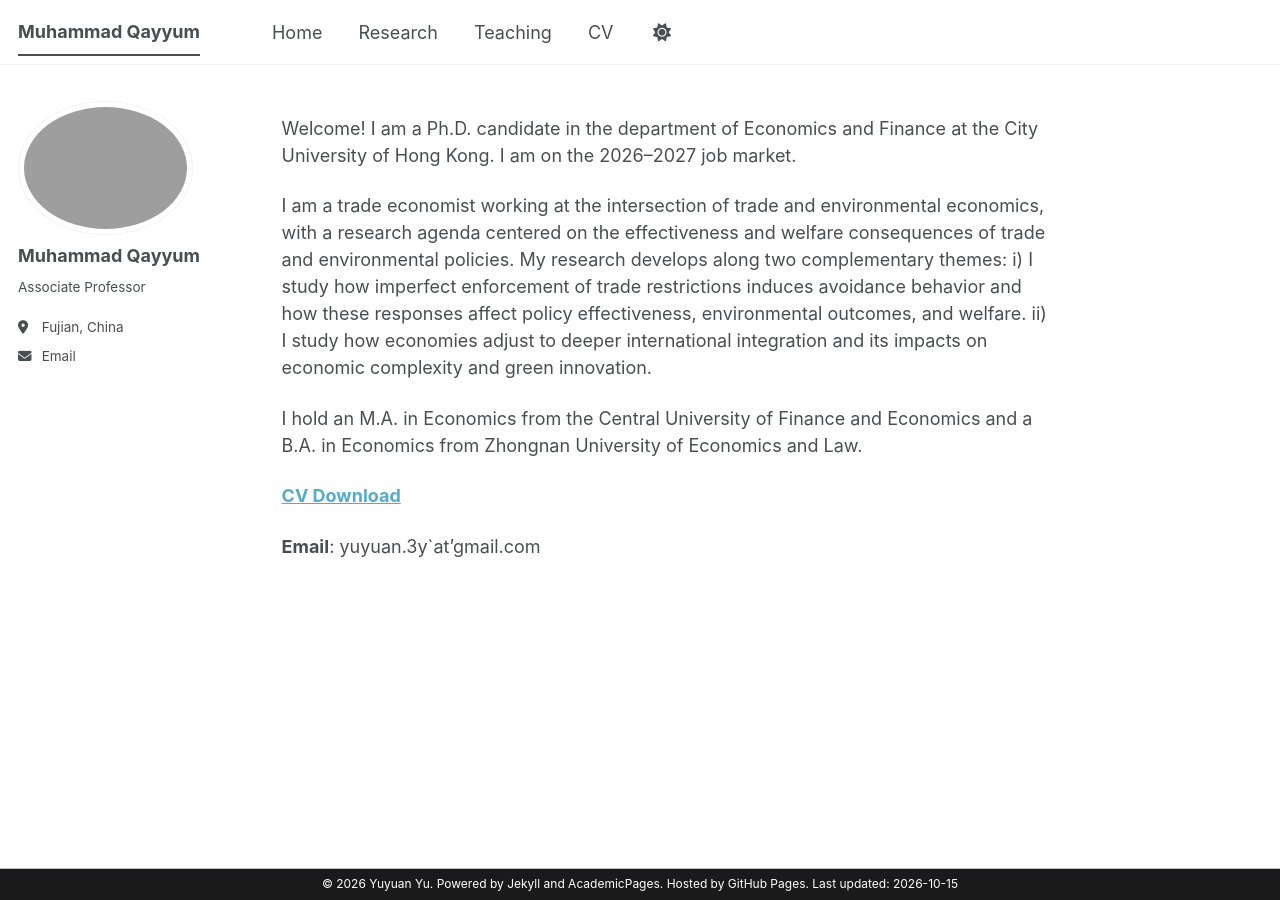
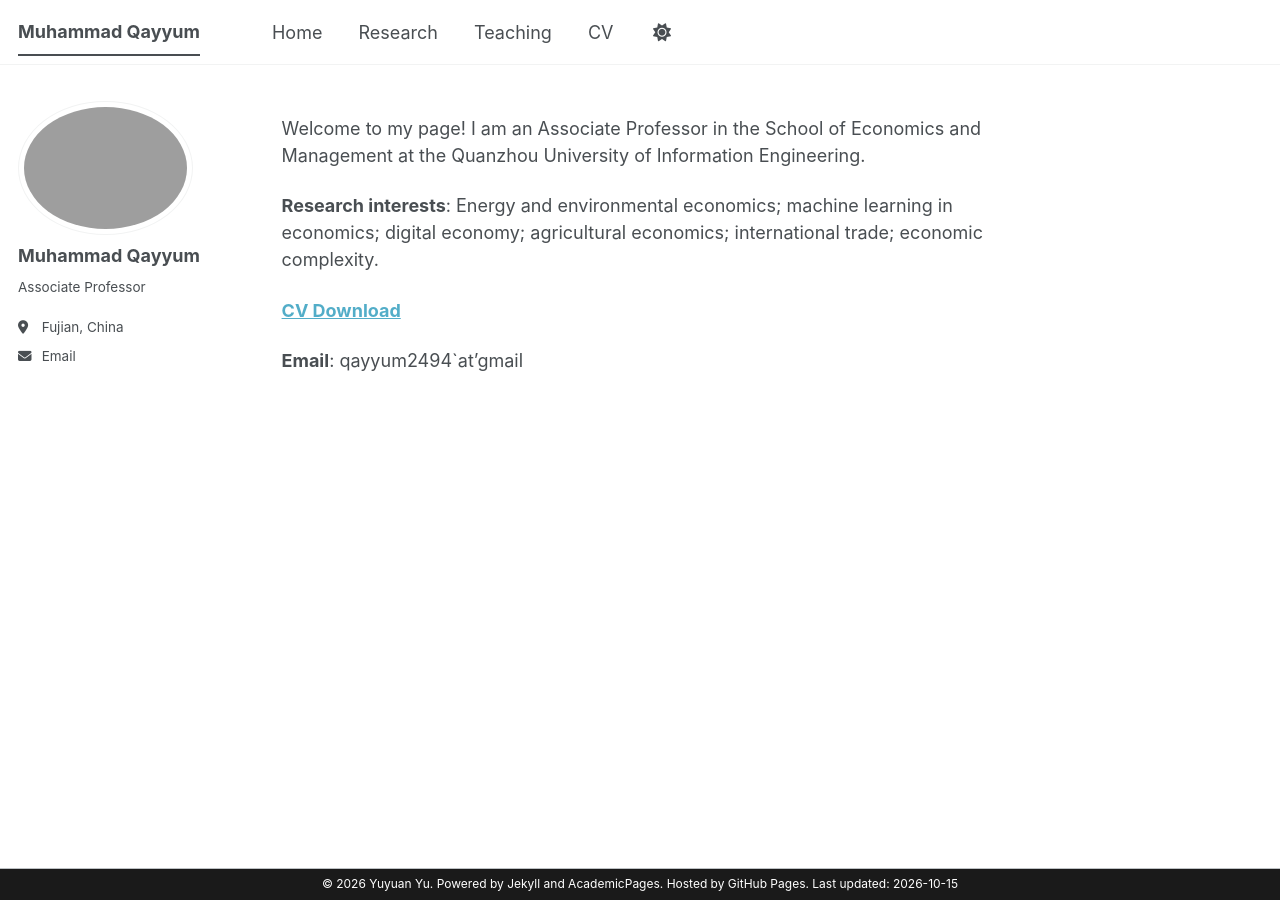
Before and after one commit to muhammadqayyum29/muhammadqayyum29.github.io, a Jekyll site: the page built from _pages/about.md, in a window 1280 px wide. Built offline with Jekyll 4.4.1, drawn with Linux system fonts in a browser that asks for light colours; a style sheet for code colours, icons or effects is not loaded.

Commit message:
Revise about page with new position and research focus
Updated personal information and research interests.

```diff
--- a/_pages/about.md
+++ b/_pages/about.md
@@ -7,12 +7,11 @@ redirect_from:
   - /about.html
 ---
 
-Welcome! I am a Ph.D. candidate in the department of Economics and Finance at the City University of Hong Kong. I am on the 2026–2027 job market.
+Welcome to my page! I am an Associate Professor in the School of Economics and Management at the Quanzhou University of Information Engineering.
 
-I am a trade economist working at the intersection of trade and environmental economics, with a research agenda centered on the effectiveness and welfare consequences of trade and environmental policies. My research develops along two complementary themes: i) I study how imperfect enforcement of trade restrictions induces avoidance behavior and how these responses affect policy effectiveness, environmental outcomes, and welfare. ii) I study how economies adjust to deeper international integration and its impacts on economic complexity and green innovation.
-
-I hold an M.A. in Economics from the Central University of Finance and Economics and a B.A. in Economics from Zhongnan University of Economics and Law.
+**Research interests**: Energy and environmental economics; machine learning in economics; digital economy; agricultural
+economics; international trade; economic complexity.
 
 **[CV Download](/files/2026_Job_CV_YUAN.pdf)**
 
-**Email**: yuyuan.3y`at'gmail.com
+**Email**: qayyum2494`at'gmail
```
